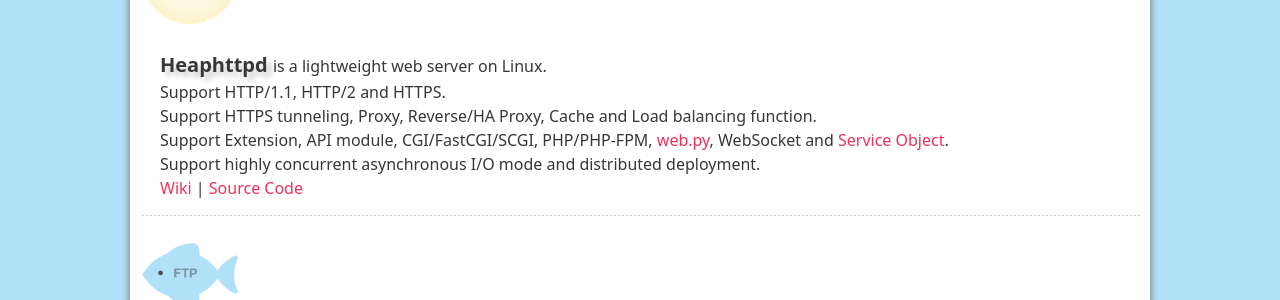
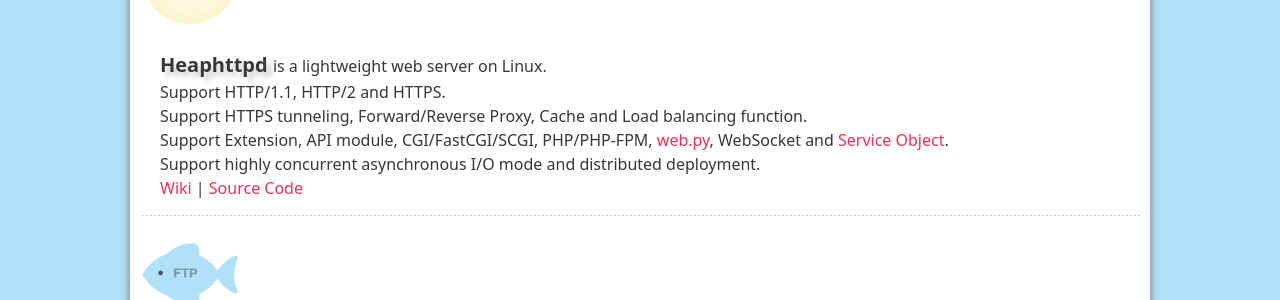
Before and after one commit to uplusware/uplusware.github.io, a Jekyll site: the page index.html, which Jekyll copies as it is, in a window 1280 px wide. Shown: the part 537-837 px from the top of the page. Built offline with Jekyll 4.4.1, drawn with Linux system fonts in a browser that asks for light colours.

Commit message:
Update index.html

```diff
--- a/index.html
+++ b/index.html
@@ -40,7 +40,7 @@
 		<ul>
 			<li><span style="text-shadow: 5px 5px 5px #cccccc; font-size: 125%"><strong>Heaphttpd</strong> </span> is a lightweight web server on Linux.</li>
 			<li>Support HTTP/1.1, HTTP/2 and HTTPS.</li>
-			<li>Support HTTPS tunneling, Proxy, Reverse/HA Proxy, Cache and Load balancing function.</li>
+			<li>Support HTTPS tunneling, Forward/Reverse Proxy, Cache and Load balancing function.</li>
       			<li>Support Extension, API module, CGI/FastCGI/SCGI, PHP/PHP-FPM, <a href="https://webpy.org/" target="_blank">web.py</a>, WebSocket and <a href="https://github.com/uplusware/heaphttpd/wiki/Service-Object" target="_blank">Service Object</a>.</li>
 			<li>Support highly concurrent asynchronous I/O mode and distributed deployment.</li>
 			<li><a href="https://github.com/uplusware/heaphttpd/wiki" target="_blank">Wiki</a> | <a href="https://github.com/uplusware/heaphttpd">Source Code</a></li>
```
